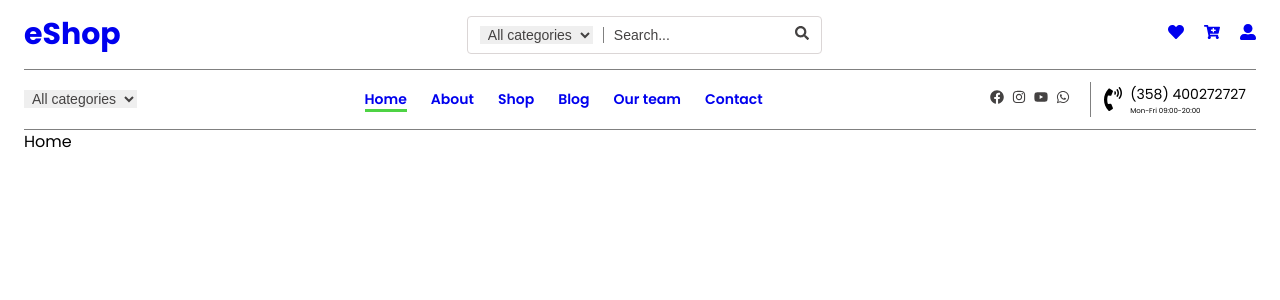
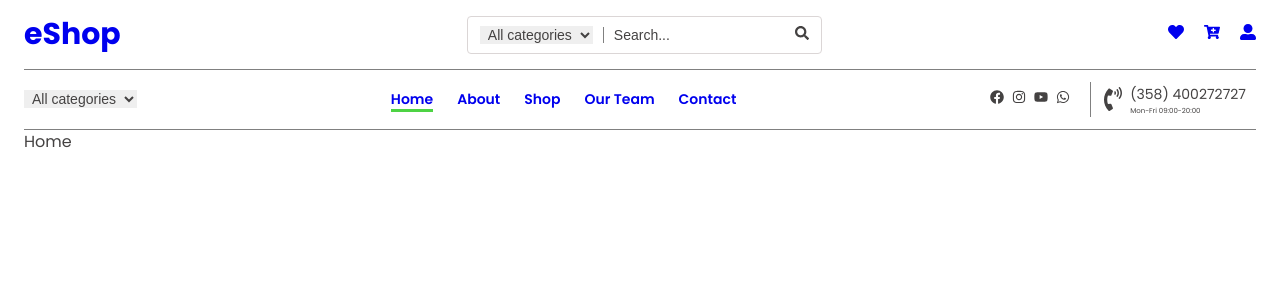
Before and after one commit to sagar-aryal/eshop-mern, a React (Create React App) app in the folder client/: page / in a window 1280 px wide. Shown: the top 300 px of the page. Built offline with nearby package versions, Linux system fonts and the light colour scheme.

Commit message:
navbar fixed

```diff
--- a/client/src/components/navbar/NavBar.jsx
+++ b/client/src/components/navbar/NavBar.jsx
@@ -1,57 +1,47 @@
 import { NavLink } from "react-router-dom";
 
 const NavBar = () => {
+  const menu = [
+    {
+      id: 1,
+      path: "/",
+      name: "Home",
+    },
+    {
+      id: 2,
+      path: "/about",
+      name: "About",
+    },
+    {
+      id: 3,
+      path: "/shop",
+      name: "Shop",
+    },
+    {
+      id: 4,
+      path: "/ourteam",
+      name: "Our Team",
+    },
+    {
+      id: 5,
+      path: "/contact",
+      name: "Contact",
+    },
+  ];
+
   return (
     <nav>
       <ul>
-        <li>
-          <NavLink
-            to="/"
-            className={({ isActive }) => (isActive ? "active" : " ")}
-          >
-            Home
-          </NavLink>
-        </li>
-        <li>
-          <NavLink
-            to="/about"
-            className={({ isActive }) => (isActive ? "active" : " ")}
-          >
-            About
-          </NavLink>
-        </li>
-        <li>
-          <NavLink
-            to="/shop"
-            className={({ isActive }) => (isActive ? "active" : " ")}
-          >
-            Shop
-          </NavLink>
-        </li>
-        <li>
-          <NavLink
-            to="/blog"
-            className={({ isActive }) => (isActive ? "active" : " ")}
-          >
-            Blog
-          </NavLink>
-        </li>
-        <li>
-          <NavLink
-            to="/ourteam"
-            className={({ isActive }) => (isActive ? "active" : " ")}
-          >
-            Our team
-          </NavLink>
-        </li>
-        <li>
-          <NavLink
-            to="/contact"
-            className={({ isActive }) => (isActive ? "active" : " ")}
-          >
-            Contact
-          </NavLink>
-        </li>
+        {menu.map((item) => (
+          <li key={item.id}>
+            <NavLink
+              to={item.path}
+              className={({ isActive }) => (isActive ? "active" : " ")}
+            >
+              {item.name}
+            </NavLink>
+          </li>
+        ))}
       </ul>
     </nav>
   );
--- a/client/src/index.css
+++ b/client/src/index.css
@@ -17,6 +17,7 @@ body {
   font-family: "Poppins", sans-serif;
   font-weight: 400;
   line-height: 1.5;
+  color: rgb(68, 66, 66);
 }
 
 ul {
```
